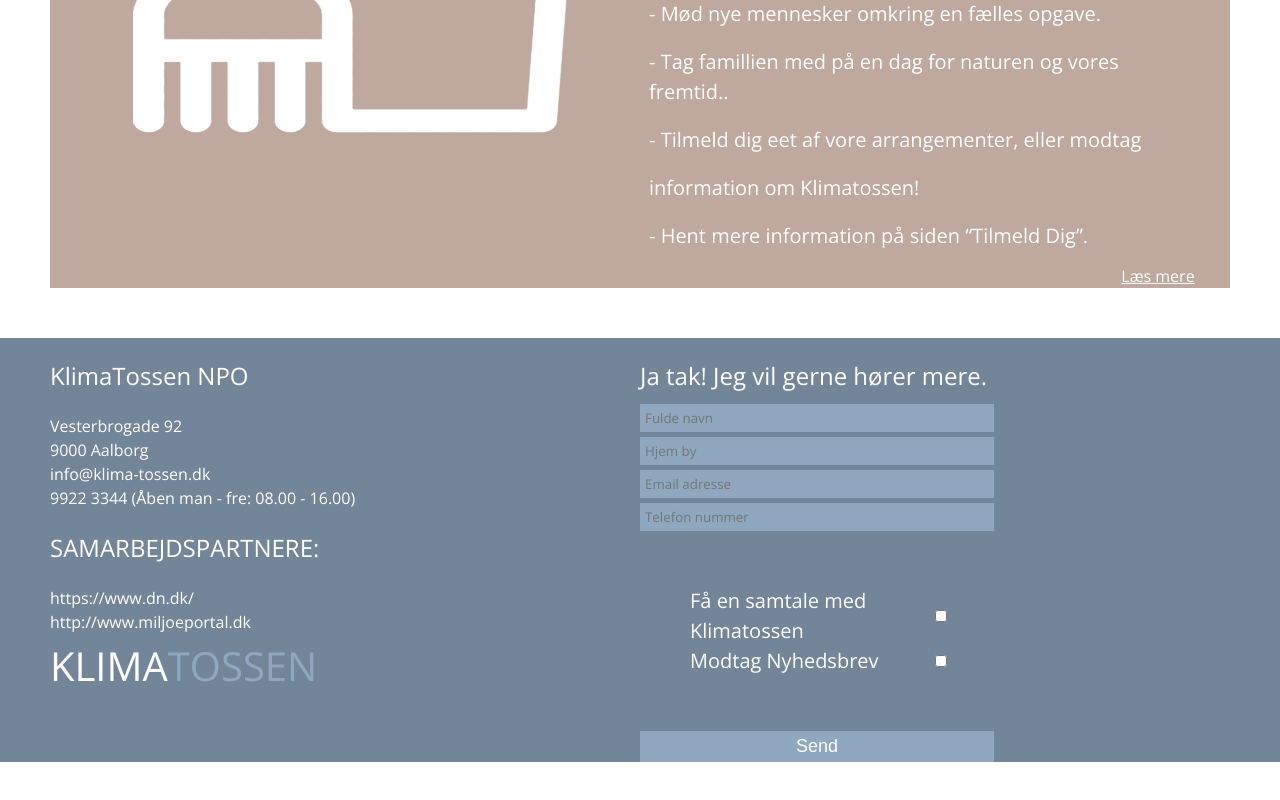
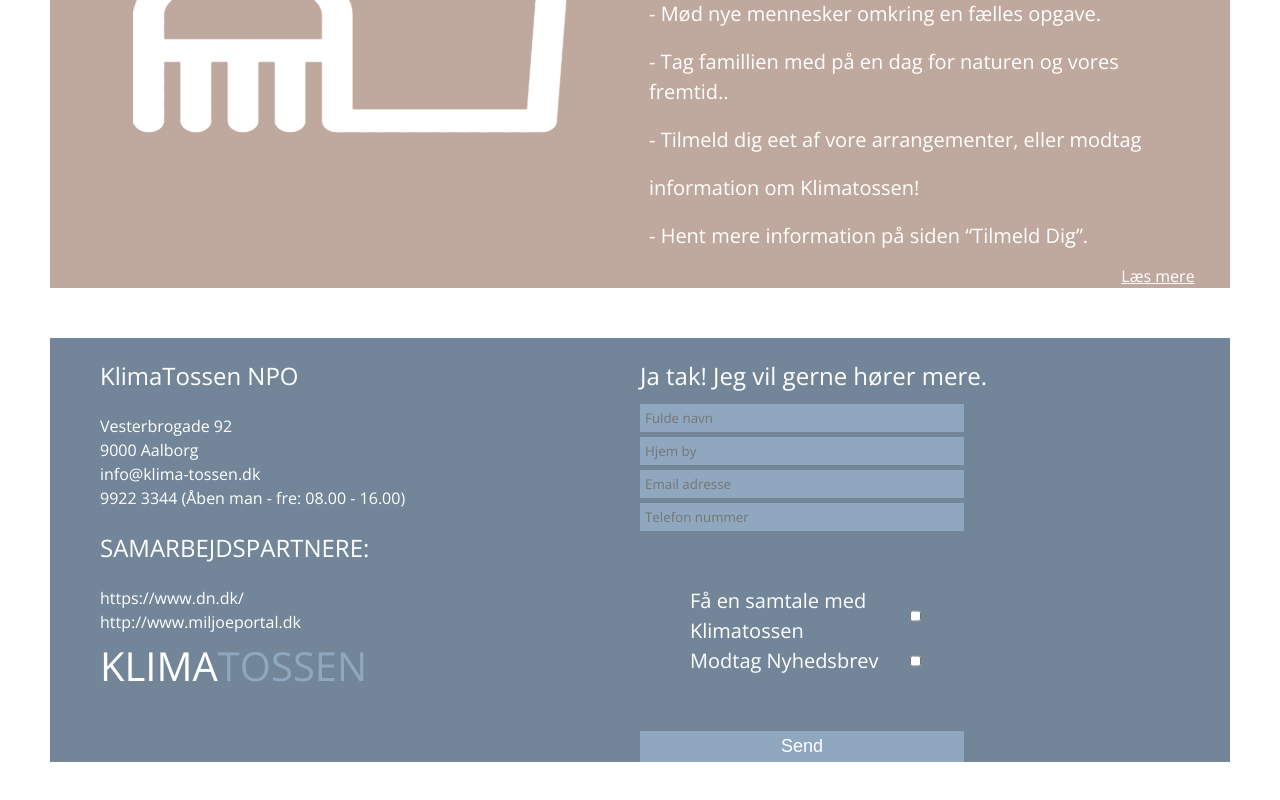
Before and after one commit to Eon4/Klimatossen, a React (Vite) app in the folder klimatossen/: page / in a window 1280 px wide. Shown: the part 3836-4636 px from the top of the page. Built offline with nearby package versions, Linux system fonts and the light colour scheme.

Commit message:
footer update

```diff
--- a/klimatossen/src/style/footer.module.css
+++ b/klimatossen/src/style/footer.module.css
@@ -1,6 +1,8 @@
 footer {
   color: white;
   background-color: #738699;
+  margin-left: 50px;
+  margin-right: 50px;
 }
 footer div {
   display: grid;
@@ -10,6 +12,9 @@ footer div {
 footer div h5 {
   font-size: 1.5rem;
   padding-top: 20px;
+}
+footer div .npo {
+  text-align: left;
 }
 footer div .npo p {
   padding-top: 20px;
--- a/klimatossen/src/style/footer.module.scss
+++ b/klimatossen/src/style/footer.module.scss
@@ -2,6 +2,8 @@
 footer {
     color: white;
     background-color: #738699;
+    margin-left: 50px;
+    margin-right: 50px;
     div {
       display: grid;
       grid-template-columns: 1fr 1fr;
@@ -12,6 +14,7 @@ footer {
         padding-top: 20px;
       }
       .npo {
+        text-align: left;
 
         p {
           padding-top: 20px;
```
Also changed, not shown: 1 other file (tests, documents, lock files or other folders).
